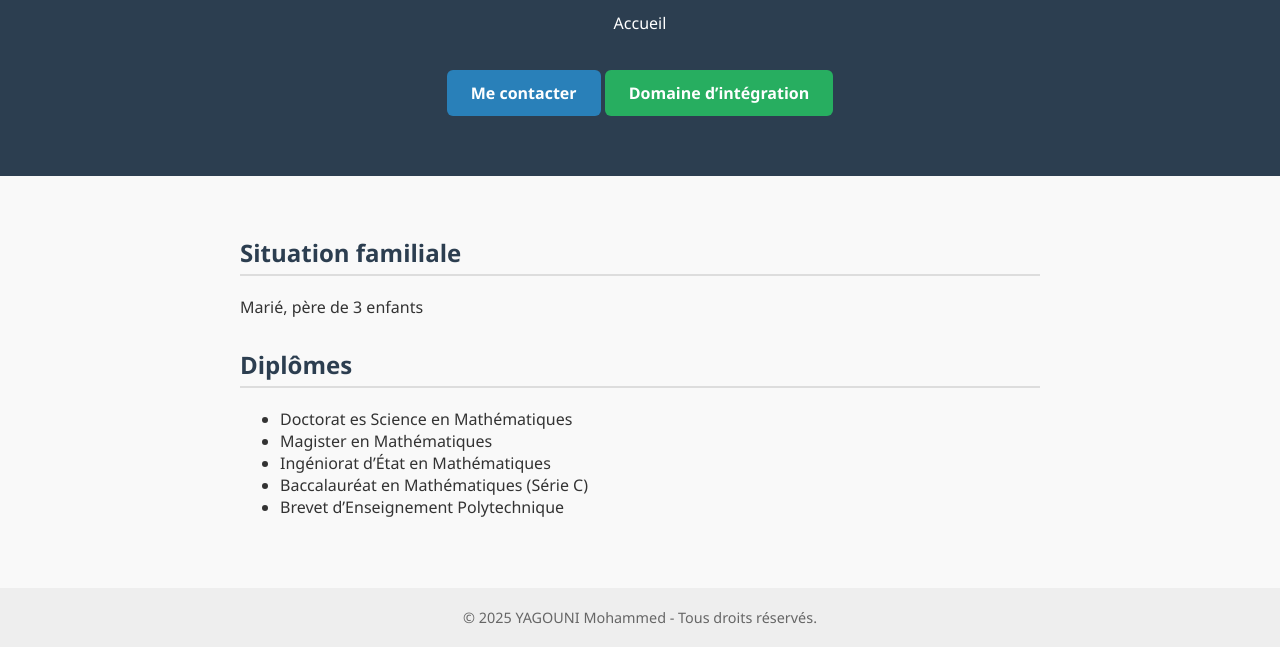
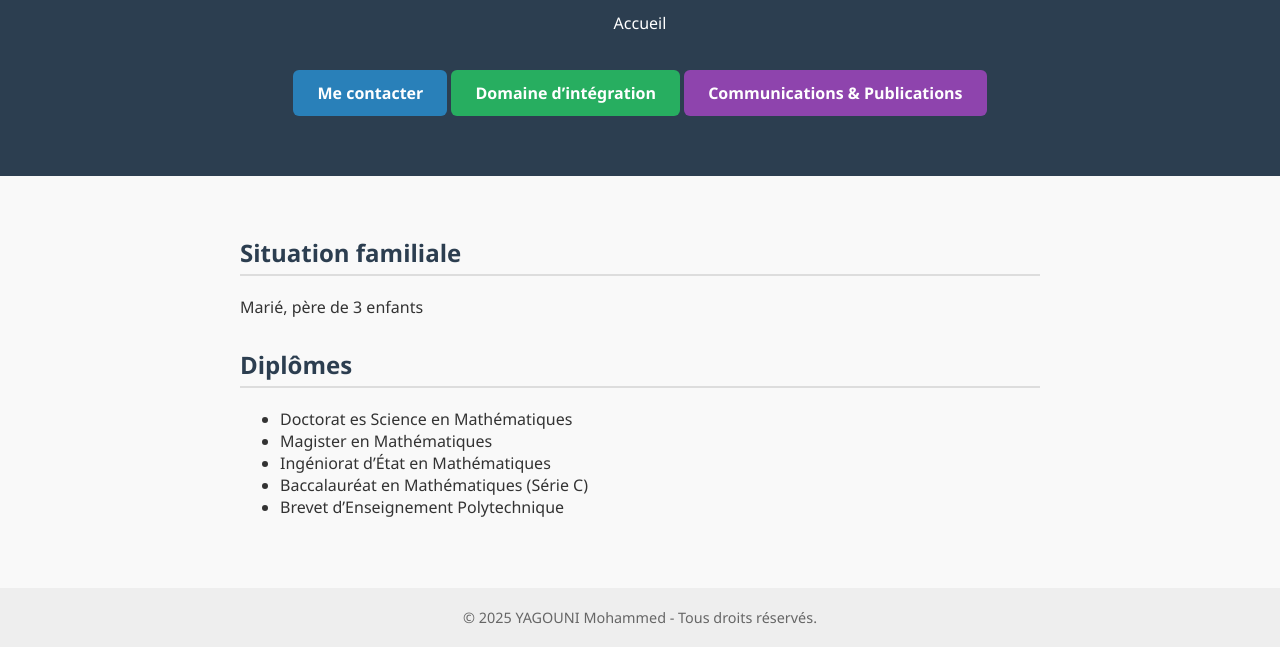
Before and after one commit to yagounimohammed/acceuil, a plain HTML site: page index.html in a window 1280 px wide. Shown: the part 155-802 px from the top of the page. Drawn offline with Linux system fonts and the light colour scheme.

Commit message:
Update index.html

```diff
--- a/index.html
+++ b/index.html
@@ -49,6 +49,23 @@
 .btn-integration:hover {
   background-color: #1e8449;
 }
+.button-container {
+  margin-top: 20px;
+}
+.btn-cps {
+  background-color: #8e44ad;
+  color: white;
+  padding: 12px 24px;
+  border-radius: 6px;
+  text-decoration: none;
+  font-weight: bold;
+  display: inline-block;
+  margin-top: 20px;
+  transition: background-color 0.3s ease;
+}
+.btn-cps:hover {
+  background-color: #6c3483;
+}
     main {
       padding: 40px 20px;
       max-width: 800px;
@@ -79,6 +96,7 @@
     <!-- 👇 Le bouton est bien ici -->
     <a href="https://yagounimohammed.github.io/mecontacter/" class="btn-contact">Me contacter</a>
 <a href="https://yagounimohammed.github.io/di/" class="btn-integration" target="_blank">Domaine d’intégration</a>
+<a href="https://yagounimohammed.github.io/cps/" class="btn-cps" target="_blank">Communications & Publications</a>
   </header>
 
   <main>
```
